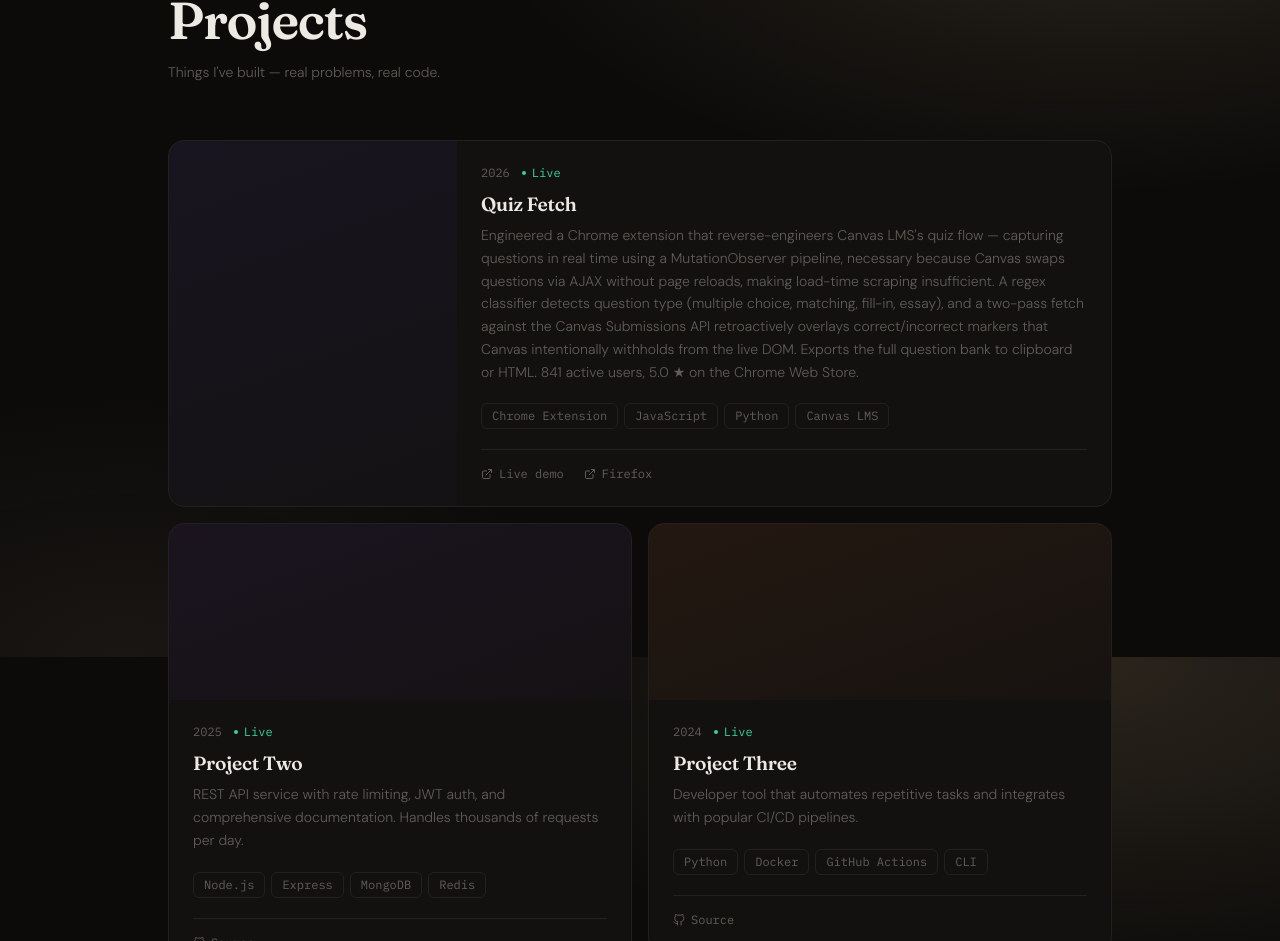
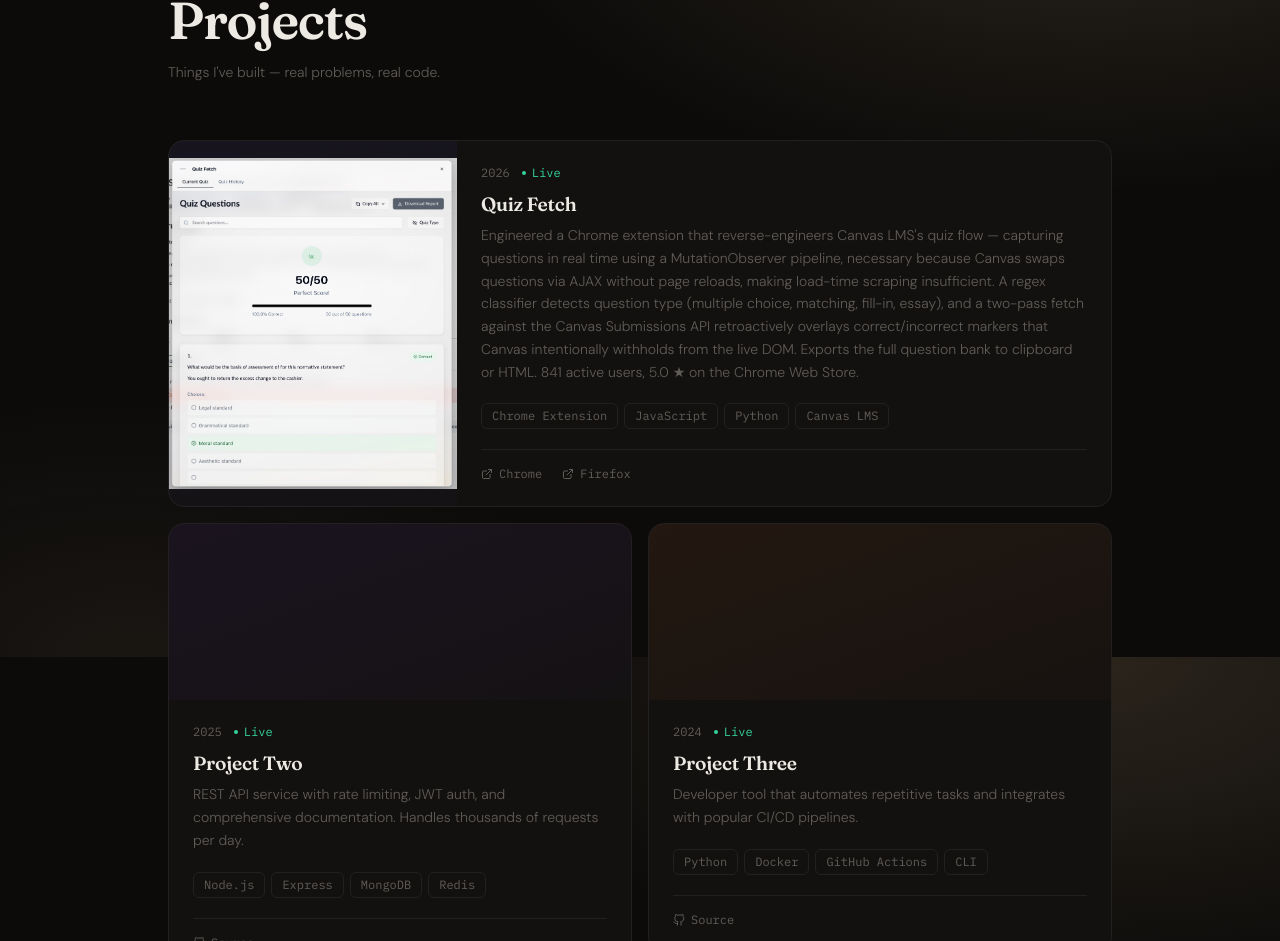
Before and after one commit to wehyn/portfolio, a Next.js app: page / in a window 1280 px wide. Shown: the part 1743-2684 px from the top of the page. Built offline with nearby package versions, Linux system fonts and the light colour scheme.

Commit message:
Merge pull request #2 from wehyn/claude/heuristic-solomon-476e4a
feat: add Quiz Fetch screenshot and polish project card

```diff
--- a/components/ui/ProjectCard.tsx
+++ b/components/ui/ProjectCard.tsx
@@ -33,7 +33,7 @@
       >
         {project.image && (
           // eslint-disable-next-line @next/next/no-img-element
-          <img src={project.image} alt={project.title} className="h-full w-full object-cover" />
+          <img src={project.image} alt={project.title} className="h-full w-full object-contain" />
         )}
       </div>
 
@@ -98,7 +98,7 @@
               className="link-hover flex items-center gap-1.5 font-mono text-xs text-text-secondary transition-colors hover:text-text-primary"
             >
               <FiExternalLink size={12} />
-              Live demo
+              Chrome
             </a>
           )}
           {project.firefoxUrl && (
--- a/data/projects.ts
+++ b/data/projects.ts
@@ -6,6 +6,7 @@
     title: "Quiz Fetch",
     description:
       "Engineered a Chrome extension that reverse-engineers Canvas LMS's quiz flow — capturing questions in real time using a MutationObserver pipeline, necessary because Canvas swaps questions via AJAX without page reloads, making load-time scraping insufficient. A regex classifier detects question type (multiple choice, matching, fill-in, essay), and a two-pass fetch against the Canvas Submissions API retroactively overlays correct/incorrect markers that Canvas intentionally withholds from the live DOM. Exports the full question bank to clipboard or HTML. 841 active users, 5.0 ★ on the Chrome Web Store.",
+    image: "/images/quizfetch.jpg",
     tags: ["Chrome Extension", "JavaScript", "Python", "Canvas LMS"],
     accentColor: "#4f46e5",
     liveUrl:
```
Also changed, not shown: public/images/quizfetch.jpg (added).
